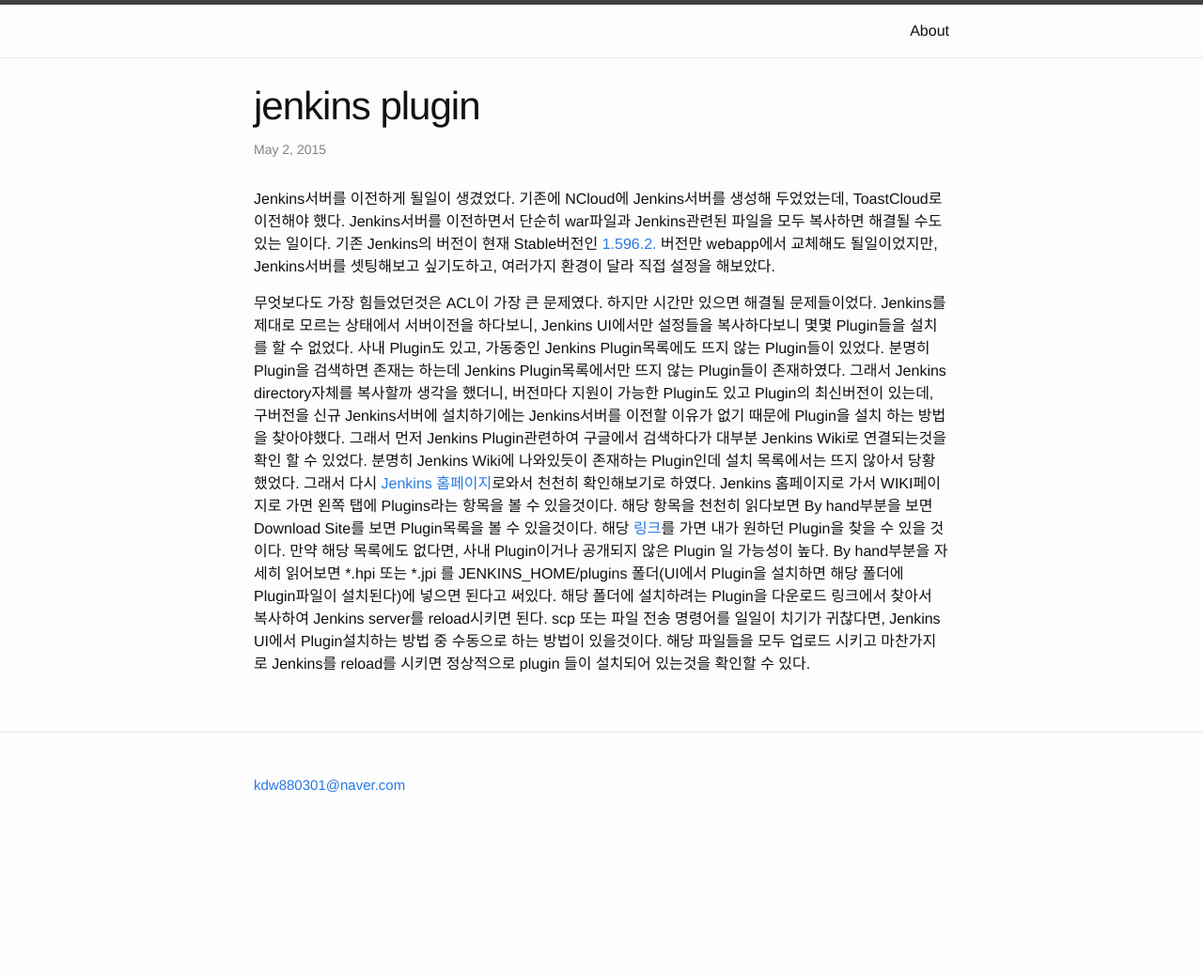
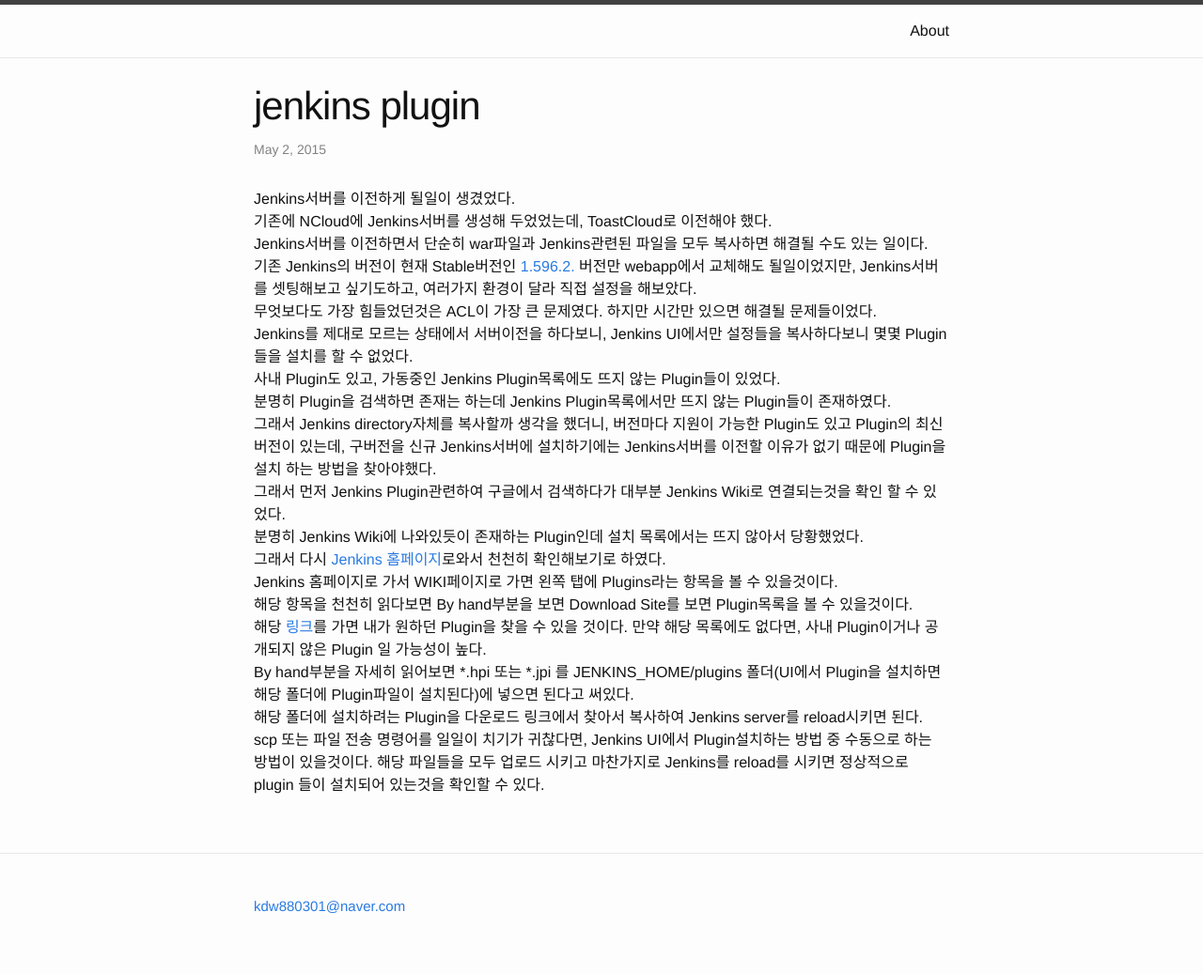
Before and after one commit to donghwi-kim/donghwi-kim.github.io, a Jekyll site: the page built from _posts/2015-05-02-jenkins plugin.markdown, in a window 1280 px wide. Shown: the whole page at 94% size. Built offline with Jekyll 4.4.1, drawn with Linux system fonts in a browser that asks for light colours; before the commit the page ends 908 px from its top, so only the background shows below that.

Commit message:
Update 2015-05-02-jenkins plugin.markdown

```diff
--- a/_posts/2015-05-02-jenkins plugin.markdown
+++ b/_posts/2015-05-02-jenkins plugin.markdown
@@ -4,22 +4,22 @@ title:  "jenkins plugin"
 date:   2015-05-02 19:13:31
 categories: jekyll update
 ---
-Jenkins서버를 이전하게 될일이 생겼었다.
-기존에 NCloud에 Jenkins서버를 생성해 두었었는데, ToastCloud로 이전해야 했다.
-Jenkins서버를 이전하면서 단순히 war파일과 Jenkins관련된 파일을 모두 복사하면 해결될 수도 있는 일이다.
+Jenkins서버를 이전하게 될일이 생겼었다.<br>
+기존에 NCloud에 Jenkins서버를 생성해 두었었는데, ToastCloud로 이전해야 했다.<br>
+Jenkins서버를 이전하면서 단순히 war파일과 Jenkins관련된 파일을 모두 복사하면 해결될 수도 있는 일이다.<br>
 기존 Jenkins의 버전이 현재 Stable버전인 <a href="http://mirrors.jenkins-ci.org/war-stable/latest/jenkins.war">1.596.2.</a> 버전만 webapp에서 교체해도 될일이었지만, Jenkins서버를 셋팅해보고 싶기도하고, 여러가지 환경이 달라 직접 설정을 해보았다.
-
-무엇보다도 가장 힘들었던것은 ACL이 가장 큰 문제였다. 하지만 시간만 있으면 해결될 문제들이었다.
-Jenkins를 제대로 모르는 상태에서 서버이전을 하다보니, Jenkins UI에서만 설정들을 복사하다보니 몇몇 Plugin들을 설치를 할 수 없었다.
-사내 Plugin도 있고, 가동중인 Jenkins Plugin목록에도 뜨지 않는 Plugin들이 있었다.
-분명히 Plugin을 검색하면 존재는 하는데 Jenkins Plugin목록에서만 뜨지 않는 Plugin들이 존재하였다.
-그래서 Jenkins directory자체를 복사할까 생각을 했더니, 버전마다 지원이 가능한 Plugin도 있고 Plugin의 최신버전이 있는데, 구버전을 신규 Jenkins서버에 설치하기에는 Jenkins서버를 이전할 이유가 없기 때문에 Plugin을 설치 하는 방법을 찾아야했다.
-그래서 먼저 Jenkins Plugin관련하여 구글에서 검색하다가 대부분 Jenkins Wiki로 연결되는것을 확인 할 수 있었다.
-분명히 Jenkins Wiki에 나와있듯이 존재하는 Plugin인데 설치 목록에서는 뜨지 않아서 당황했었다.
-그래서 다시 <a href="https://jenkins-ci.org">Jenkins 홈페이지</a>로와서 천천히 확인해보기로 하였다.
-Jenkins 홈페이지로 가서 WIKI페이지로 가면 왼쪽 탭에 Plugins라는 항목을 볼 수 있을것이다.
-해당 항목을 천천히 읽다보면 By hand부분을 보면 Download Site를 보면 Plugin목록을 볼 수 있을것이다.
-해당 <a href="http://updates.jenkins-ci.org/download/plugins/">링크</a>를 가면 내가 원하던 Plugin을 찾을 수 있을 것이다. 만약 해당 목록에도 없다면, 사내 Plugin이거나 공개되지 않은 Plugin 일 가능성이 높다.
-By hand부분을 자세히 읽어보면 *.hpi 또는 *.jpi 를 JENKINS_HOME/plugins 폴더(UI에서 Plugin을 설치하면 해당 폴더에 Plugin파일이 설치된다)에 넣으면 된다고 써있다.
-해당 폴더에 설치하려는 Plugin을 다운로드 링크에서 찾아서 복사하여 Jenkins server를 reload시키면 된다.
+<br>
+무엇보다도 가장 힘들었던것은 ACL이 가장 큰 문제였다. 하지만 시간만 있으면 해결될 문제들이었다.<br>
+Jenkins를 제대로 모르는 상태에서 서버이전을 하다보니, Jenkins UI에서만 설정들을 복사하다보니 몇몇 Plugin들을 설치를 할 수 없었다.<br>
+사내 Plugin도 있고, 가동중인 Jenkins Plugin목록에도 뜨지 않는 Plugin들이 있었다.<br>
+분명히 Plugin을 검색하면 존재는 하는데 Jenkins Plugin목록에서만 뜨지 않는 Plugin들이 존재하였다.<br>
+그래서 Jenkins directory자체를 복사할까 생각을 했더니, 버전마다 지원이 가능한 Plugin도 있고 Plugin의 최신버전이 있는데, 구버전을 신규 Jenkins서버에 설치하기에는 Jenkins서버를 이전할 이유가 없기 때문에 Plugin을 설치 하는 방법을 찾아야했다.<br>
+그래서 먼저 Jenkins Plugin관련하여 구글에서 검색하다가 대부분 Jenkins Wiki로 연결되는것을 확인 할 수 있었다.<br>
+분명히 Jenkins Wiki에 나와있듯이 존재하는 Plugin인데 설치 목록에서는 뜨지 않아서 당황했었다.<br>
+그래서 다시 <a href="https://jenkins-ci.org">Jenkins 홈페이지</a>로와서 천천히 확인해보기로 하였다.<br>
+Jenkins 홈페이지로 가서 WIKI페이지로 가면 왼쪽 탭에 Plugins라는 항목을 볼 수 있을것이다.<br>
+해당 항목을 천천히 읽다보면 By hand부분을 보면 Download Site를 보면 Plugin목록을 볼 수 있을것이다.<br>
+해당 <a href="http://updates.jenkins-ci.org/download/plugins/">링크</a>를 가면 내가 원하던 Plugin을 찾을 수 있을 것이다. 만약 해당 목록에도 없다면, 사내 Plugin이거나 공개되지 않은 Plugin 일 가능성이 높다.<br>
+By hand부분을 자세히 읽어보면 *.hpi 또는 *.jpi 를 JENKINS_HOME/plugins 폴더(UI에서 Plugin을 설치하면 해당 폴더에 Plugin파일이 설치된다)에 넣으면 된다고 써있다.<br>
+해당 폴더에 설치하려는 Plugin을 다운로드 링크에서 찾아서 복사하여 Jenkins server를 reload시키면 된다.<br>
 scp 또는 파일 전송 명령어를 일일이 치기가 귀찮다면, Jenkins UI에서 Plugin설치하는 방법 중 수동으로 하는 방법이 있을것이다. 해당 파일들을 모두 업로드 시키고 마찬가지로 Jenkins를 reload를 시키면 정상적으로 plugin 들이 설치되어 있는것을 확인할 수 있다.
```
